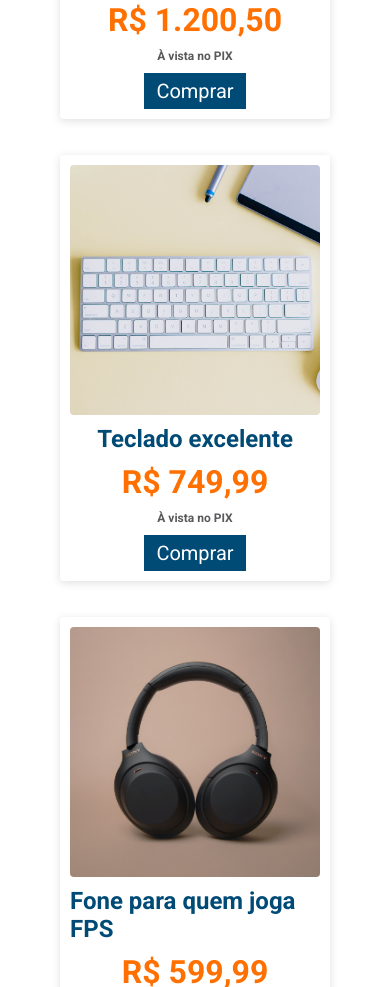
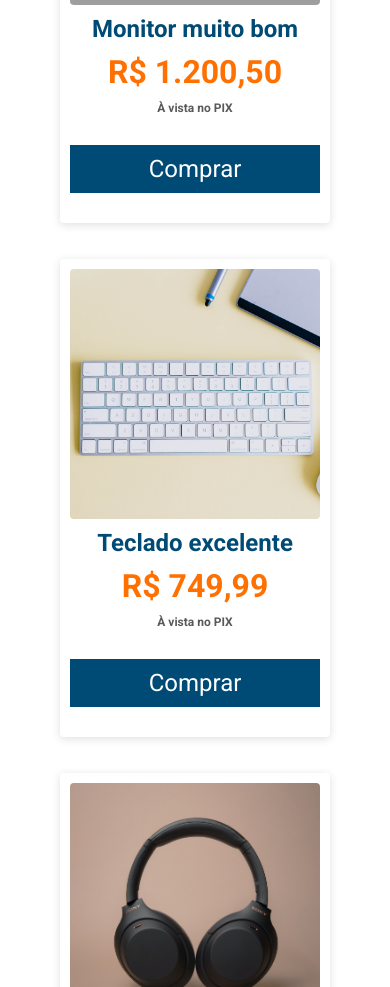
Before and after one commit to rpatricia/proway-computers, an Angular app: page /produtos in a window 390 px wide. Shown: the part 1013-2000 px from the top of the page. Built offline with nearby package versions, Linux system fonts and the light colour scheme; grey boxes are pictures that could not be loaded.

Commit message:
Updated button header :sparkles:

```diff
--- a/src/app/header/header.component.css
+++ b/src/app/header/header.component.css
@@ -91,7 +91,13 @@ span {
   border: none;
   color: #fff;
   font-size: 1.375rem;
+  cursor: pointer;
 }
+
+.search-form button:hover {
+  background-color: var(--dark-blue);
+}
+
 @media (max-width: 768px) {
   .navbar {
       display: flex;
--- a/src/app/produtos/detalhes-produto/detalhes-produto.component.css
+++ b/src/app/produtos/detalhes-produto/detalhes-produto.component.css
@@ -108,7 +108,7 @@ button:hover {
 }
 @media(max-width:480px) {
   section {
-    padding-top: 150;
+    padding-top: 150px;
   }
   button {
     width: 100%;
--- a/src/app/produtos/produtos.component.css
+++ b/src/app/produtos/produtos.component.css
@@ -1,19 +1,24 @@
 .product-list {
-  padding: 120px 4% 40px;
+  padding: 120px 0 40px;
   width: fit-content;
   display: flex;
   gap: 36px;
   flex-flow: row wrap;
-  justify-content: space-evenly;
   align-content: center;
+  justify-content: center;
   margin: 0 auto;
+
+  /* display: grid;
+  grid-template-columns: repeat(auto-fit, minmax(30rem, 1fr));
+  gap: 1.5rem; */
 }
 
 .product-list__card {
   box-sizing: border-box;
   padding: 10px;
   border-radius: 4px;
-  flex: 0 1 16.875rem;;
+  flex: 0 1 16.875rem; /* 270px */
+  width: 100%;
   height: auto;
   background-color: white;
   box-shadow: rgba(99, 99, 99, 0.2) 0px 2px 8px 0px;
@@ -22,10 +27,12 @@
 .product-list__card:hover {
   /* outline: 1px solid var(--blue); */
   /* transform: scale(1.1, 1.1); */
+  /* box-shadow: 2px 2px 6px 0px rgba(0, 0, 0, 0.3); */
+  box-shadow: 2px 2px 6px 0px rgba(29, 33, 118, 0.642);
+  /* transform: translateY(-5px); */
   cursor: pointer;
-  box-shadow: 2px 2px 6px 0px rgba(29, 33, 118, .642);
-  /* transform: translateY(5px); */
 }
+
 
 .product-list__link {
   display: flex;
@@ -34,30 +41,32 @@
   row-gap: 10px;
   text-decoration: none;
 }
-
-.product-list__card div {
+.product-list__link div{
   width: 250px;
   height: 250px;
   overflow: hidden;
+  border-radius: 4px;
+
 }
 .product-list__card div img {
-  /* height: 250px; */
-  /* width: 250px; */
-  /* display: block; */
-  border-radius: 4px;
   width: 100%;
   height: 100%;
   object-fit: cover;
+  /* display: block; */
+}
+.product-list__card:hover a div img {
+  transform: scale(1.2);
 
-}
-
-.product-list__card:hover a div img{
-  transform: scale(1.2);
 }
 
 .product-item__name {
   font-size: 24px;
   color: var(--blue);
+  /* Redução de linha de texto */
+  display: -webkit-box;
+  -webkit-line-clamp: 1;
+  -webkit-box-orient: vertical;
+  overflow: hidden;
 }
 
 .product-item__price {
@@ -73,11 +82,21 @@
 }
 
 .product-item__buy-button {
-  background-color: var(--blue);
+  /* background-color: var(--blue);
   border: none;
   color: white;
   font-size: 20px;
-  padding: 6px 12px;
+  padding: 6px 12px; */
+
+  padding: 10px;
+  background-color: var(--blue);
+  color: white;
+  border: none;
+  font-size: 1.5rem;
+  transition: 0.3s all;
+  display: block;
+  margin: 20px auto;
+  cursor: pointer;
 }
 
 .product-item__buy-button:hover {
@@ -85,8 +104,23 @@
   cursor: pointer;
 }
 
-@media(max-width:768px) {
+@media (max-width: 768px) {
   .product-list {
-    padding: 180px 4% 40px;
+      padding: 180px 4% 40px;
+      /* display: flex;
+      justify-content: space-evenly;
+      flex-wrap: wrap;
+      margin: 0 auto; */
+  }
+  .product-list__card {
+      /* flex: 1 1 300px;
+      margin: 25px; */
   }
 }
+
+@media(max-width:480px){
+
+  button{
+      width: 100%;
+  }
+}
```
